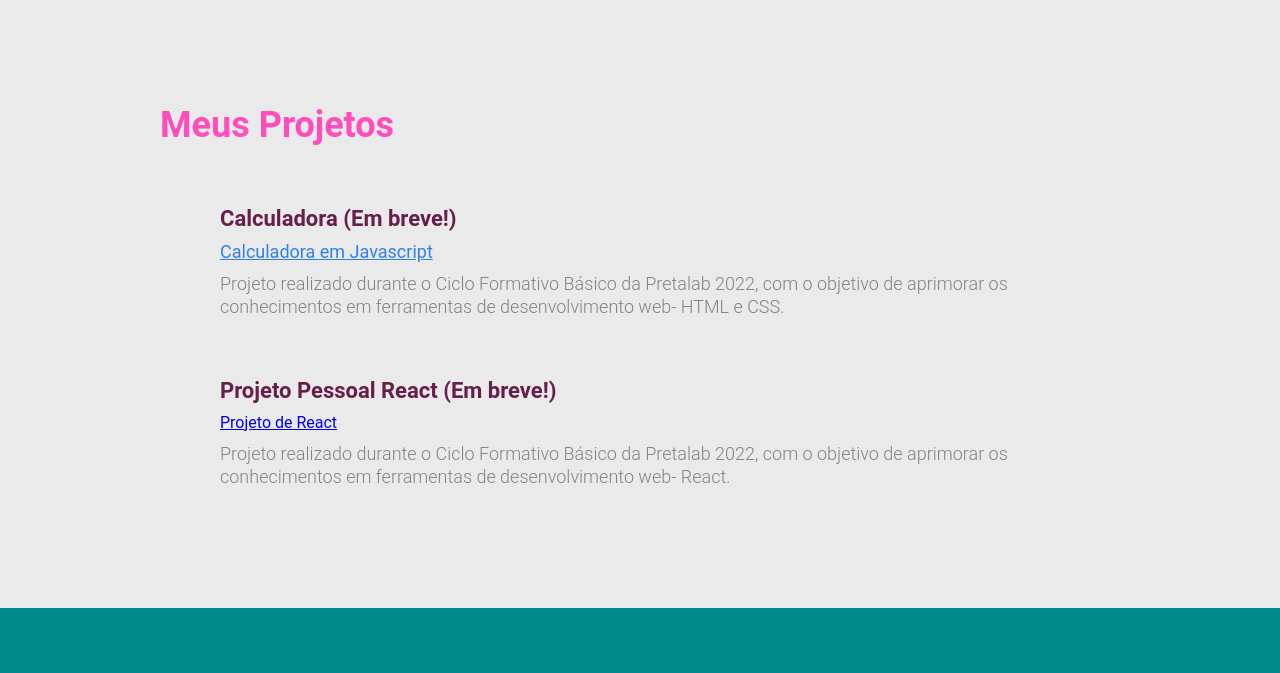
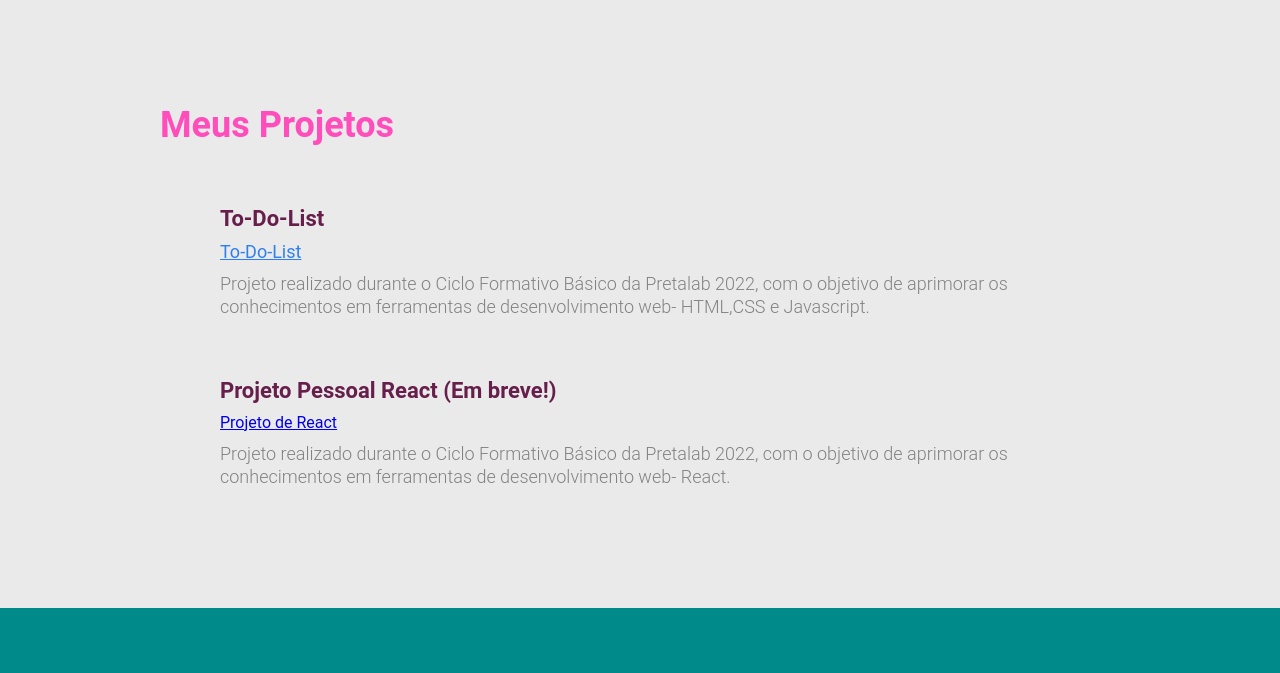
Before and after one commit to RaimundaCarvalho/portfolio-raimunda-trindade-pretalab, a plain HTML site: page index.html in a window 1280 px wide. Shown: the part 1442-2115 px from the top of the page. Drawn offline with Linux system fonts and the light colour scheme.

Commit message:
subindo projeto todolist

```diff
--- a/index.html
+++ b/index.html
@@ -86,10 +86,10 @@
             <div class="lista-item">
                 <ul>
                     <li>
-                        <p class="lista-titulo">Calculadora (Em breve!)</p>
-                        <a href="#" target="_blank" class="lista-local"> Calculadora em Javascript</a>
+                        <p class="lista-titulo">To-Do-List</p>
+                        <a href="https://todolist-raimundacarvalho.netlify.app/" target="_blank" class="lista-local">To-Do-List</a>
                         <p class="lista-descricao">
-                            Projeto realizado durante o Ciclo Formativo Básico da Pretalab 2022, com o objetivo de aprimorar os conhecimentos em ferramentas de desenvolvimento web- HTML e CSS.
+                            Projeto realizado durante o Ciclo Formativo Básico da Pretalab 2022, com o objetivo de aprimorar os conhecimentos em ferramentas de desenvolvimento web- HTML,CSS e Javascript.
 
                         </p>
                     </li>
```
Also changed, not shown: 1 other file.
